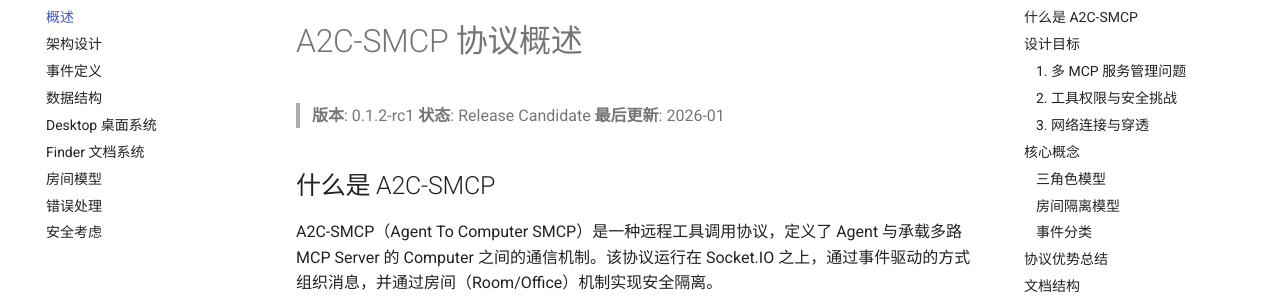
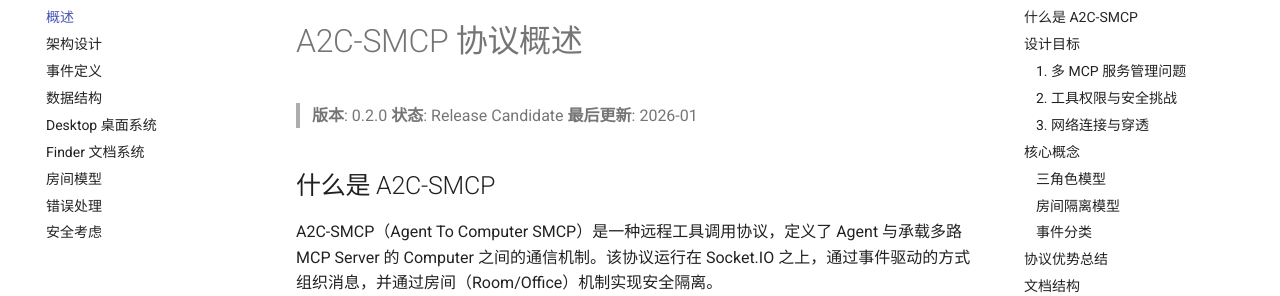
Before and after one commit to A2C-SMCP/a2c-smcp-protocol, an MkDocs documentation site: the page built from docs/specification/index.md, in a window 1280 px wide and 900 px high. Shown: the part 169-465 px from the top of the window. Built offline with MkDocs 1.6.1 and Material for MkDocs 9.7.7, drawn with Linux system fonts in a browser that asks for light colours; comment, search, counter and statistics services are not loaded; the version menu is left out.

Commit message:
Bump version: 0.1.2-rc1 → 0.2.0

```diff
--- a/docs/specification/index.md
+++ b/docs/specification/index.md
@@ -1,6 +1,6 @@
 # A2C-SMCP 协议概述
 
-> **版本**: 0.1.2-rc1
+> **版本**: 0.2.0
 > **状态**: Release Candidate
 > **最后更新**: 2026-01
 
--- a/mkdocs.yml
+++ b/mkdocs.yml
@@ -63,7 +63,7 @@ extra:
   version:
     provider: mike
     alias: true
-  announce: "A2C-SMCP 协议规范文档 - 最新版本：0.1.2-rc1"
+  announce: "A2C-SMCP 协议规范文档 - 最新版本：0.2.0"
   social:
     - icon: fontawesome/brands/github
       link: https://github.com/A2C-SMCP
--- a/pyproject.toml
+++ b/pyproject.toml
@@ -1,6 +1,6 @@
 [project]
 name = "a2c-smcp-protocol"
-version = "0.1.2-rc1"
+version = "0.2.0"
 description = "A2C-SMCP Protocol Specification - Agent To Computer Socket.IO-based MCP Protocol"
 readme = "README.md"
 requires-python = ">=3.10"
@@ -49,7 +49,7 @@ packages = ["scripts"]
 
 # bump-my-version 配置
 [tool.bumpversion]
-current_version = "0.1.2-rc1"
+current_version = "0.2.0"
 parse = "(?P<major>\\d+)\\.(?P<minor>\\d+)\\.(?P<patch>\\d+)(-(?P<release>rc|alpha|beta)(?P<build>\\d+))?"
 serialize = [
     "{major}.{minor}.{patch}-{release}{build}",
```
Also changed, not shown: docs/guides/finder-sdk-guide.md (+1 -1 lines).
